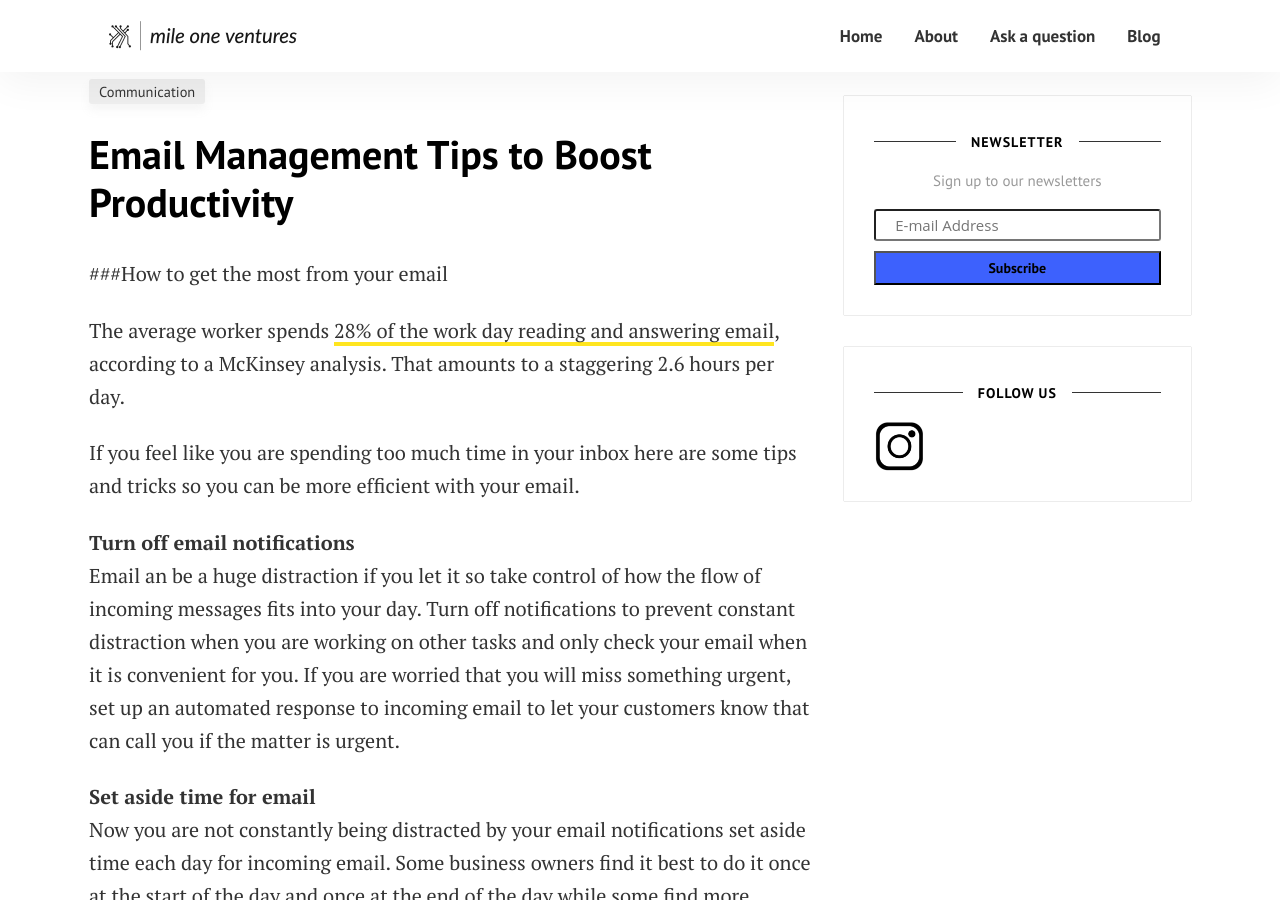
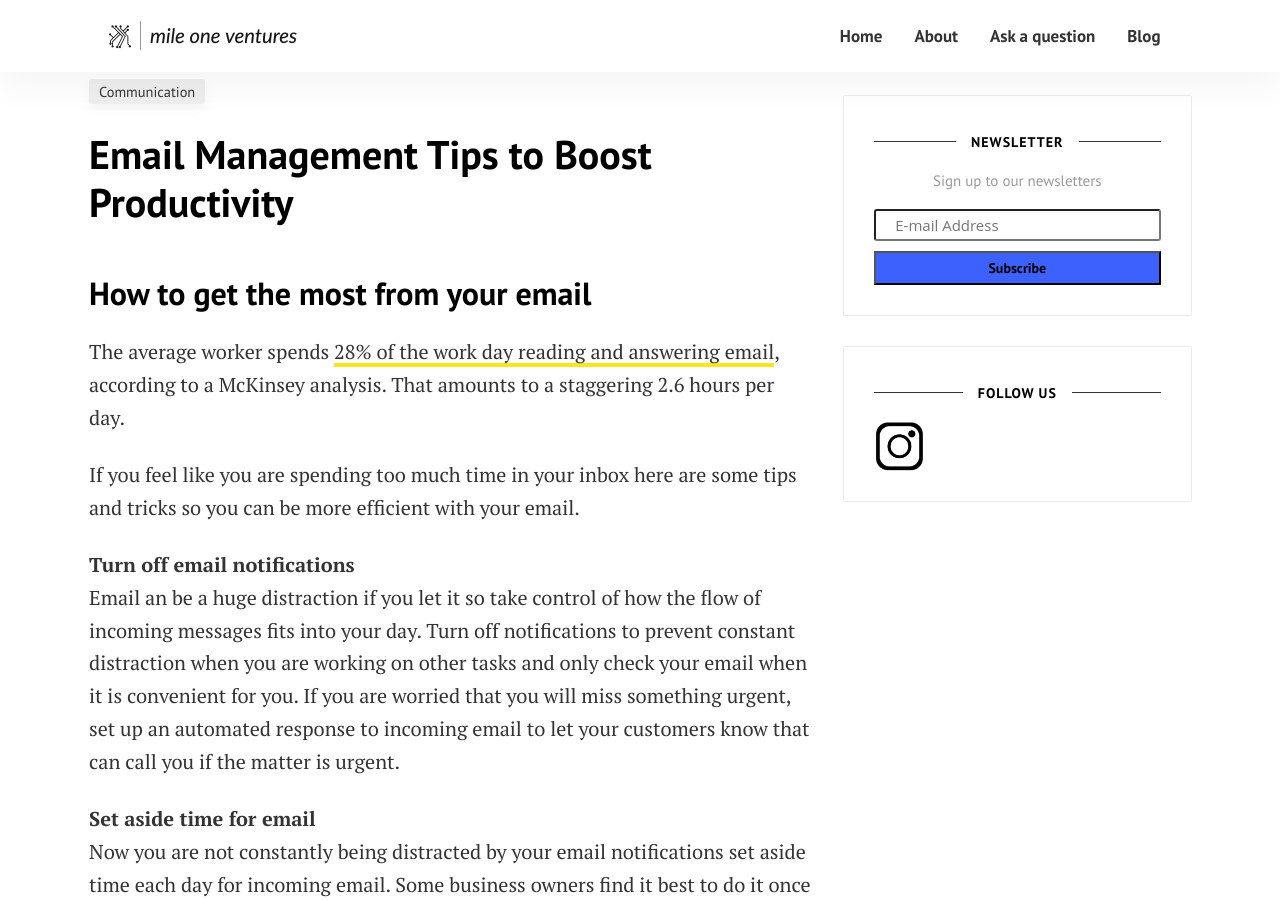
Before and after one commit to mile-one-ventures/mile-one-ventures.github.io, a Jekyll site: the page built from _posts/2021-09-15-email-management.md, in a window 1280 px wide and 900 px high, scrolled down 551 px. Built offline with Jekyll 4.4.1, drawn with Linux system fonts in a browser that asks for light colours; comment, search, counter and statistics services are not loaded.

```diff
--- a/_posts/2021-09-15-email-management.md
+++ b/_posts/2021-09-15-email-management.md
@@ -8,7 +8,7 @@ featured: false
 
 ---
 
-###How to get the most from your email
+## How to get the most from your email
 
 The average worker spends [28% of the work day reading and answering email](https://www.mckinsey.com/industries/high-tech/our-insights/the-social-economy), according to a McKinsey analysis. That amounts to a staggering 2.6 hours per day.
 
```
